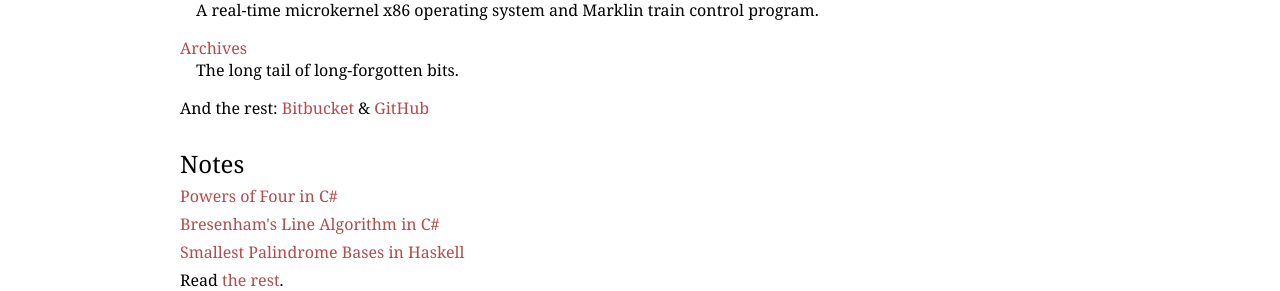
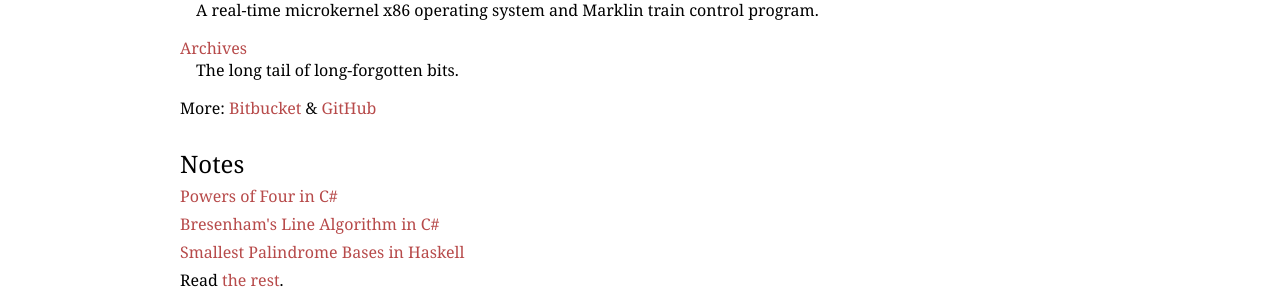
Before and after one commit to errcw/errcw.github.com, a Jekyll site: the page built from index.html, in a window 1280 px wide. Shown: the part 848-1139 px from the top of the page. Built offline with Jekyll 4.4.1, drawn with Linux system fonts in a browser that asks for light colours.

Commit message:
Changed the prefix.

```diff
--- a/index.html
+++ b/index.html
@@ -51,7 +51,7 @@ You might be interested in my <a href='/files/EricWoroshowResume.pdf'>r&eacute;s
 <h3><a href='/projects/archive.html'>Archives</a></h3>
 <p>The long tail of long-forgotten bits.</p>
 
-<h3>And the rest: <a href='http://hg.ericw.ca'>Bitbucket</a> &amp; <a href='http://github.com/errcw'>GitHub</a></h3>
+<h3>More: <a href='http://hg.ericw.ca'>Bitbucket</a> &amp; <a href='http://github.com/errcw'>GitHub</a></h3>
 
 <h1>Notes</h1>
 <ul class='simple'>
```
